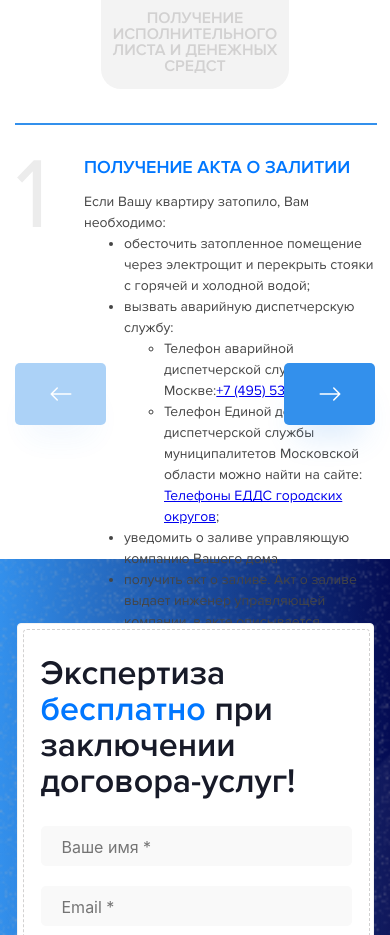
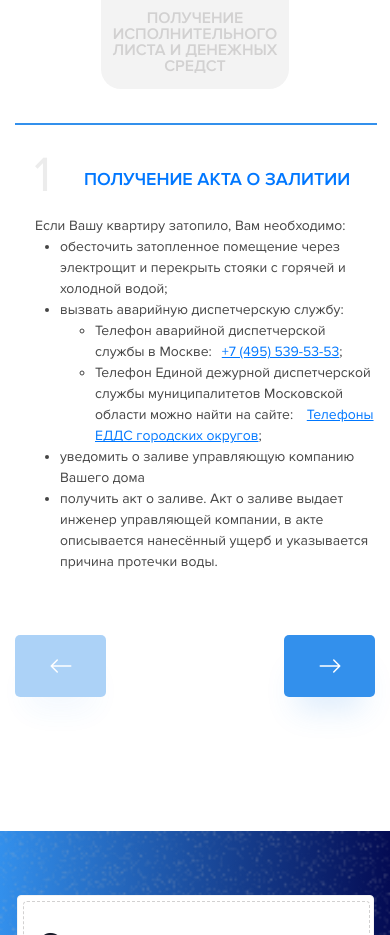
Before and after one commit to Photokub/zalivam-net, a React (Create React App) app: page / in a window 390 px wide. Shown: the part 4380-5315 px from the top of the page. Built offline with nearby package versions, Linux system fonts and the light colour scheme.

Commit message:
Refactor: отладка стилей MethodFocus

```diff
--- a/src/components/MethodFocus/MethodFocus.css
+++ b/src/components/MethodFocus/MethodFocus.css
@@ -1,7 +1,7 @@
 .methodFocus {
   width: 100%;
   display: grid;
-  grid-template-rows: repeat(2, 56px);
+  grid-template-rows: 56px minmax(200px, auto);
   grid-template-columns: 55px auto;
   grid-column-gap: 14px;
   margin: 0 0 84px 0;
@@ -42,8 +42,32 @@
   line-height: 21px;
 }
 
+.methodFocus__link {
+  color: #0077FF !important;
+}
+
+@media screen and (max-width: 986px) {
+  .methodFocus {
+    grid-template-rows: 56px minmax(280px, auto);
+  }
+}
 @media screen and (max-width: 568px) {
   .methodFocus {
-    margin: 10px 0 116px 0;
+    margin: 10px 0 20px 0;
+    grid-template-rows: 80px minmax(400px, auto);
+  }
+  .methodFocus__number {
+    grid-row: 1/2;
+    margin: 0;
+    align-self: center;
+    justify-self: center;
+    font-size: 50px;
+  }
+  .methodFocus__subtitle {
+    grid-column: 1/3;
+    margin: 0 0 0 10px;
+  }
+  .methodFocus__list {
+    padding-left: 15px;
   }
 }/*# sourceMappingURL=MethodFocus.css.map */
--- a/src/components/MethodFocus/MethodFocus.scss
+++ b/src/components/MethodFocus/MethodFocus.scss
@@ -3,7 +3,7 @@
 .methodFocus {
     width: 100%;
     display: grid;
-    grid-template-rows: repeat(2, 56px);
+    grid-template-rows: 56px minmax(200px, auto);
     grid-template-columns: 55px auto;
     grid-column-gap: 14px;
     margin: 0 0 84px 0;
@@ -48,19 +48,38 @@
 }
 
 .methodFocus__link{
-    margin: 0;
+    color: $text-highlight-color !important;
 
-    color: $text-highlight-color !important;
-    font-variant-numeric: lining-nums proportional-nums;
-    font-family: "Proxima Nova";
-    font-size: $paragraph-font-size;
-    font-style: normal;
-    font-weight: 400;
-    line-height: 21px;
+}
+
+@media screen and (max-width: 986px){
+    .methodFocus{
+        grid-template-rows: 56px minmax(280px, auto);
+    }
 }
 
 @media screen and (max-width: 568px){
     .methodFocus{
-        margin: 10px 0 116px 0;
+        margin: 10px 0 20px 0;
+        grid-template-rows: 80px minmax(400px, auto);
+
+    }
+
+    .methodFocus__number {
+        grid-row: 1/2;
+        margin: 0;
+        align-self: center;
+        justify-self: center;
+
+        font-size: 50px;
+    }
+
+    .methodFocus__subtitle {
+        grid-column: 1/3;
+        margin: 0 0 0 10px;
+    }
+
+    .methodFocus__list{
+        padding-left: 15px;
     }
 }
--- a/src/components/MethodFocus/MethodFocus.tsx
+++ b/src/components/MethodFocus/MethodFocus.tsx
@@ -22,20 +22,20 @@ const MethodFocus: React.FC<MethodFocusPropTypes> = ({
 
 
     const firstStep =
-    <>
+    <div className="methodFocus__subtitle">
         <p className="methodFocus__subtitle">Если Вашу квартиру затопило, Вам необходимо:</p>
-        <ul className="methodFocus__subtitle">
-            <li className="methodFocus__subtitle">обесточить затопленное помещение через электрощит и перекрыть стояки с горячей и холодной водой;</li>
-            <li className="methodFocus__subtitle">вызвать аварийную диспетчерскую службу:
-                <ul className="methodFocus__subtitle">
-                    <li className="methodFocus__subtitle">Телефон аварийной диспетчерской службы в Москве:<Link className="methodFocus__link" to="tel:+74955395353">+7 (495) 539-53-53</Link>;</li>
-                    <li className="methodFocus__subtitle">Телефон Единой дежурной диспетчерской службы муниципалитетов Московской области можно найти на сайте: <Link className="methodFocus__link" target="blank" to="https://arki.mosreg.ru/sobytiya/novosti-ministerstva/12-09-2021-13-03-06-telefony-edds-gorodskikh-okrugov">Телефоны ЕДДС городских округов</Link>;</li>
+        <ul className="methodFocus__subtitle methodFocus__list">
+            <li className="methodFocus__subtitle methodFocus__listItem">обесточить затопленное помещение через электрощит и перекрыть стояки с горячей и холодной водой;</li>
+            <li className="methodFocus__subtitle methodFocus__listItem">вызвать аварийную диспетчерскую службу:
+                <ul className="methodFocus__subtitle methodFocus__list">
+                    <li className="methodFocus__subtitle methodFocus__listItem">Телефон аварийной диспетчерской службы в Москве:<Link className="methodFocus__subtitle methodFocus__link" to="tel:+74955395353">+7 (495) 539-53-53</Link>;</li>
+                    <li className="methodFocus__subtitle methodFocus__listItem">Телефон Единой дежурной диспетчерской службы муниципалитетов Московской области можно найти на сайте: <Link className="methodFocus__subtitle methodFocus__link" target="blank" to="https://arki.mosreg.ru/sobytiya/novosti-ministerstva/12-09-2021-13-03-06-telefony-edds-gorodskikh-okrugov">Телефоны ЕДДС городских округов</Link>;</li>
                 </ul>
             </li>
-            <li className="methodFocus__subtitle">уведомить о заливе управляющую компанию Вашего дома</li>
-            <li className="methodFocus__subtitle">получить акт о заливе. Акт о заливе выдает инженер управляющей компании, в акте описывается нанесённый ущерб и указывается причина протечки воды.</li>
+            <li className="methodFocus__subtitle methodFocus__listItem">уведомить о заливе управляющую компанию Вашего дома</li>
+            <li className="methodFocus__subtitle methodFocus__listItem">получить акт о заливе. Акт о заливе выдает инженер управляющей компании, в акте описывается нанесённый ущерб и указывается причина протечки воды.</li>
         </ul>
-    </>
+    </div>
 
     const standartSteps = <p className="methodFocus__subtitle">{currentMethod.stepText}</p>
 
@@ -43,9 +43,7 @@ const MethodFocus: React.FC<MethodFocusPropTypes> = ({
         <div className="methodFocus">
             <p className="methodFocus__number">{currentMethod.id}</p>
             <p className="methodFocus__title">{currentMethod.stepName}</p>
-            <div className="methodFocus__subtitle">
                 {selectedMethod > 0 ? standartSteps : firstStep}
-            </div>
         </div>
     )
 }
--- a/src/components/StepCard/StepCard.scss
+++ b/src/components/StepCard/StepCard.scss
@@ -12,7 +12,6 @@
     position: relative;
     color: #D2D1D1;
     background: #F3F3F3;
-    transform: translate(-50%, -50%);
 }
 
 .stepCard_active {
```
Also changed, not shown: 1 other file (tests, documents, lock files or other folders).
